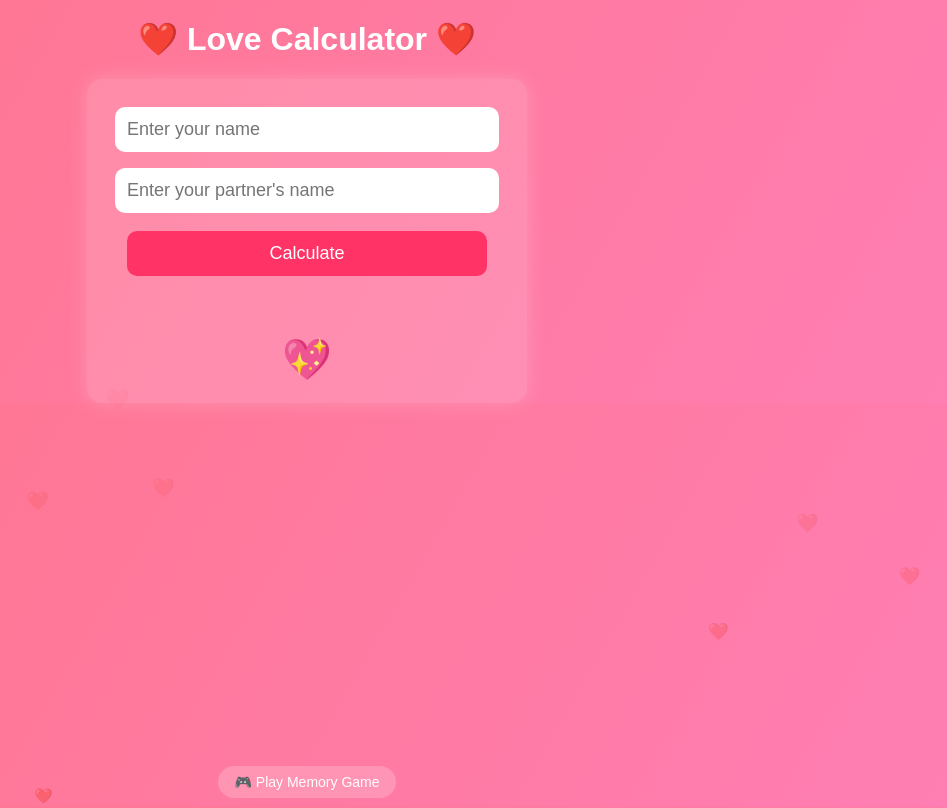
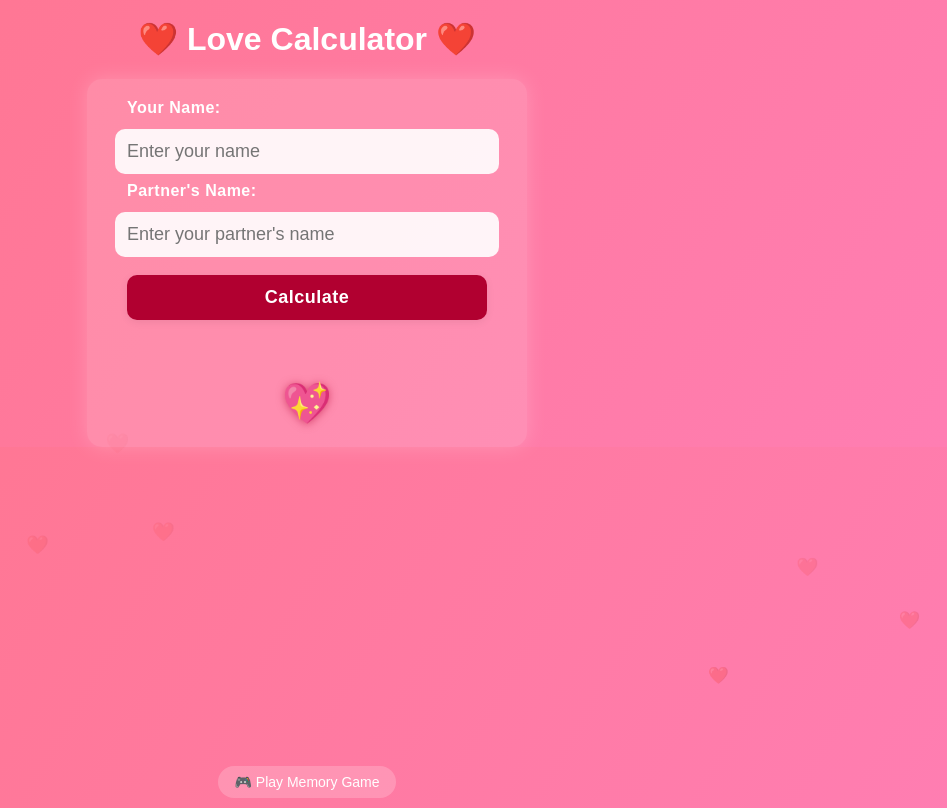
Before and after one commit to umairyousaf142/bogglo.github.io, a plain HTML site: page index.html in a window 1280 px wide. Shown: the top 808 px of the page, without its empty margins (333-1280 px from the left). Drawn offline with Linux system fonts and the light colour scheme.

Commit message:
Update index.html

```diff
--- a/index.html
+++ b/index.html
@@ -5,8 +5,7 @@
   <meta name="viewport" content="width=device-width, initial-scale=1.0">
   <title>Love Calculator ❤️ — Calculate your love</title>
   <meta name="description" content="A fun and romantic Love Calculator web app that calculates love score based on names.">
-  <meta name="keywords" content="Love Calculator, love score,
-What is love ❤? ,  Love quotes  , What is love in a relationship , Love romance , Best definition of love , Love you , I love you , love calculator , love calculator name , love calculator prank , love calculator by name and date of birth , calculated love meaning , calculator love test , calculator love test games , love test , love tester , love test quiz , love tester online , love test name , love test game , love test app , love test calculator , love tester free romantic app, name match, HTML CSS JavaScript">
+  <meta name="keywords" content="Love Calculator, love score, What is love ❤?, Love quotes, What is love in a relationship, Love romance, Best definition of love, Love you, I love you, love calculator, love calculator name, love calculator prank, love calculator by name and date of birth, calculated love meaning, calculator love test, calculator love test games, love test, love tester, love test quiz, love tester online, love test name, love test game, love test app, love test calculator, love tester free romantic app, name match, HTML CSS JavaScript">
   <meta name="author" content="All Bayjid Bishwash (Bogglo)">
   <meta property="og:title" content="Love Calculator ❤️ — Calculate your love">
   <meta property="og:description" content="Playful web app to calculate love score based on names.">
@@ -38,6 +37,15 @@ What is love ❤? ,  Love quotes  , What is love in a relationship , Love romanc
       position: relative;
       z-index: 2;
     }
+    label {
+      display: block;
+      margin-bottom: 4px;
+      text-align: left;
+      margin-left: 5%;
+      color: #fff;
+      font-weight: 600;
+      letter-spacing: 0.5px;
+    }
     input {
       width: 90%;
       padding: 12px;
@@ -46,21 +54,32 @@ What is love ❤? ,  Love quotes  , What is love in a relationship , Love romanc
       border-radius: 10px;
       font-size: 18px;
       outline: none;
+      color: #222;
+      background: rgba(255,255,255,0.90);
+    }
+    input:focus {
+      background: #fff;
+      box-shadow: 0 0 0 2px #ff758c88;
     }
     button {
       padding: 12px 20px;
       margin-top: 10px;
       font-size: 18px;
       border: none;
-      background: #ff3366;
-      color: white;
+      background: #b10030; /* Higher contrast */
+      color: #fff;
       border-radius: 10px;
       cursor: pointer;
       transition: 0.3s;
       width: 90%;
+      font-weight: 700;
+      box-shadow: 0 2px 8px rgba(0,0,0,0.07);
+      letter-spacing: 0.5px;
     }
-    button:hover {
-      background: #ff0033;
+    button:hover, button:focus {
+      background: #7a0020;
+      outline: 2px solid #fff;
+      outline-offset: 2px;
     }
     .result {
       margin-top: 20px;
@@ -68,6 +87,8 @@ What is love ❤? ,  Love quotes  , What is love in a relationship , Love romanc
       font-weight: bold;
       min-height: 40px;
       transition: transform 0.3s ease-in-out;
+      color: #fff;
+      text-shadow: 0 1px 4px #b10030a0;
     }
     .result.animate {
       transform: scale(1.2);
@@ -75,6 +96,7 @@ What is love ❤? ,  Love quotes  , What is love in a relationship , Love romanc
     .heart {
       font-size: 40px;
       animation: heartbeat 1s infinite;
+      filter: drop-shadow(0 1px 4px #b1003080);
     }
     @keyframes heartbeat {
       0% { transform: scale(1); }
@@ -89,6 +111,8 @@ What is love ❤? ,  Love quotes  , What is love in a relationship , Love romanc
       animation: floatUp linear infinite;
       font-size: 20px;
       z-index: 1;
+      user-select: none;
+      pointer-events: none;
     }
     @keyframes floatUp {
       0% { transform: translateY(100vh) scale(0.5); opacity: 1; }
@@ -103,26 +127,32 @@ What is love ❤? ,  Love quotes  , What is love in a relationship , Love romanc
       text-align: center;
       font-size: 14px;
       z-index: 10;
+      pointer-events: none;
     }
-
     .footer-link a {
-      color: white;
+      color: #fff;
       text-decoration: none;
       padding: 8px 16px;
       background: rgba(255, 255, 255, 0.2);
       border-radius: 20px;
       animation: pulse 2s infinite;
       transition: background 0.3s;
+      pointer-events: auto;
     }
-
-    .footer-link a:hover {
+    .footer-link a:hover, .footer-link a:focus {
       background: rgba(255, 255, 255, 0.4);
+      outline: 2px solid #fff;
+      outline-offset: 2px;
     }
-
     @keyframes pulse {
       0% { transform: scale(1); opacity: 0.8; }
       50% { transform: scale(1.1); opacity: 1; }
       100% { transform: scale(1); opacity: 0.8; }
+    }
+    /* For better accessibility, allow keyboard navigation for button and links */
+    button:focus, a:focus {
+      outline: 2px solid #fff;
+      outline-offset: 2px;
     }
   </style>
 </head>
@@ -130,15 +160,17 @@ What is love ❤? ,  Love quotes  , What is love in a relationship , Love romanc
 
   <h1>❤️ Love Calculator ❤️</h1>
   <div class="container">
-    <input type="text" id="name1" placeholder="Enter your name">
-    <input type="text" id="name2" placeholder="Enter your partner's name">
-    <br>
-    <button onclick="calculateLove()">Calculate</button>
-    <div class="result" id="result"></div>
-    <div class="heart">💖</div>
+    <label for="name1">Your Name:</label>
+    <input type="text" id="name1" placeholder="Enter your name" autocomplete="off" aria-label="Your name">
+    <label for="name2">Partner's Name:</label>
+    <input type="text" id="name2" placeholder="Enter your partner's name" autocomplete="off" aria-label="Partner's name">
+    <button onclick="calculateLove()" id="calculateBtn" aria-label="Calculate love score">Calculate</button>
+    <div class="result" id="result" aria-live="polite"></div>
+    <div class="heart" aria-hidden="true">💖</div>
   </div>
 
   <script>
+    // Floating hearts background
     function createHearts() {
       const heart = document.createElement('div');
       heart.classList.add('floating-heart');
@@ -150,6 +182,7 @@ What is love ❤? ,  Love quotes  , What is love in a relationship , Love romanc
     }
     setInterval(createHearts, 300);
 
+    // Love calculation logic
     function nameToNumber(str) {
       let sum = 0;
       for (let i = 0; i < str.length; i++) {
@@ -183,11 +216,19 @@ What is love ❤? ,  Love quotes  , What is love in a relationship , Love romanc
         }
       }, 30);
     }
+
+    // Keyboard accessibility: Enter key triggers calculation
+    document.getElementById("name2").addEventListener("keypress", function(event) {
+      if (event.key === "Enter") {
+        event.preventDefault();
+        document.getElementById("calculateBtn").click();
+      }
+    });
   </script>
 
   <!-- Footer with animated link -->
   <footer class="footer-link">
-    <a href="https://bogglo.github.io/memory-game/" target="_blank">🎮 Play Memory Game</a>
+    <a href="https://bogglo.github.io/memory-game/" target="_blank" rel="noopener">🎮 Play Memory Game</a>
   </footer>
 
 </body>
```
